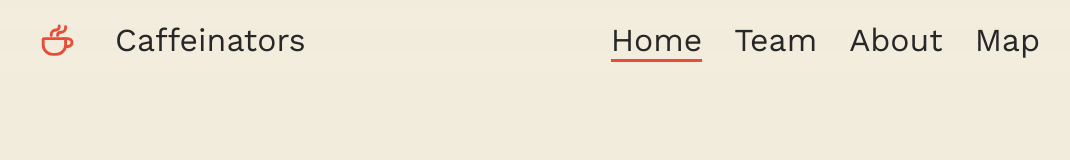
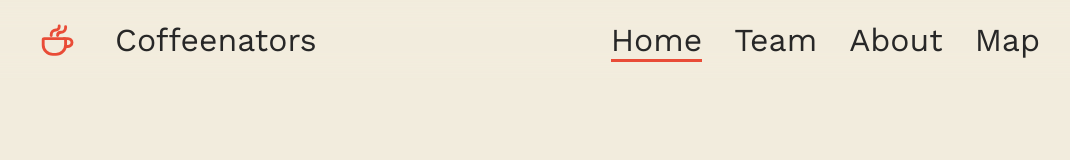
Before and after one commit to EduardvonBriesen/coffeenators, a React (Create React App) app: page / in a window 1280 px wide. Shown: the top 160 px of the page, without its empty margins (96-1166 px from the left). Built offline with nearby package versions, Linux system fonts and the light colour scheme; no server answers.

Commit message:
changed name

```diff
--- a/public/index.html
+++ b/public/index.html
@@ -2,7 +2,7 @@
 <html lang="en">
 
 <head>
-  <title>Caffeinators</title>
+  <title>Coffeenators</title>
   <link rel="icon" type="image/svg+xml" href="./assets/favicon.svg">
   <link rel="icon" type="image/png" href="./assets/favicon.png">
 </head>
--- a/src/layout/Header.tsx
+++ b/src/layout/Header.tsx
@@ -116,7 +116,7 @@ function Header() {
     <HeaderContainer>
       <Logo>
         <Icon />
-        Caffeinators
+        Coffeenators
       </Logo>
       <LinkList>
         {location.pathname === "/quiz" ? quizLinks : mainLinks}
```
